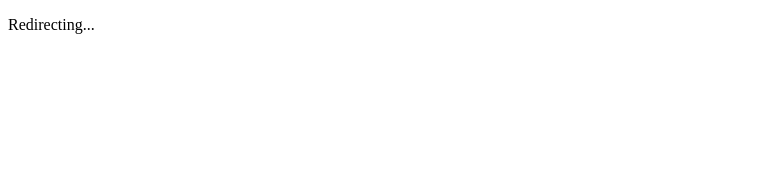
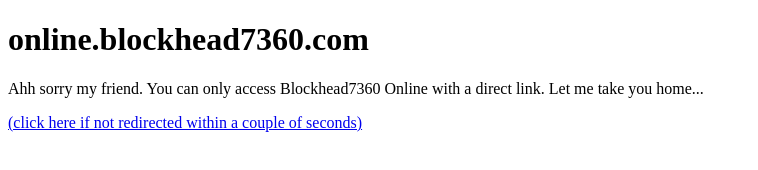
Before and after one commit to ComputerDust/ComputerDust.github.io, a plain HTML site: page index.html in a window 1280 px wide. Shown: the whole page, without its empty margins (0-758 px from the left). Drawn offline with Linux system fonts and the light colour scheme.

Commit message:
Update index.html

```diff
--- a/index.html
+++ b/index.html
@@ -5,6 +5,8 @@
       <meta http-equiv = "refresh" content = "2; url = https://blockhead7360.com" />
    </head>
    <body>
-      <p>Redirecting...</p>
+      <h1>online.blockhead7360.com</h1>
+      <p>Ahh sorry my friend. You can only access Blockhead7360 Online with a direct link. Let me take you home...</p>
+      <p><a href="https://blockhead7360.com">(click here if not redirected within a couple of seconds)</a></p>
    </body>
 </html>
```
